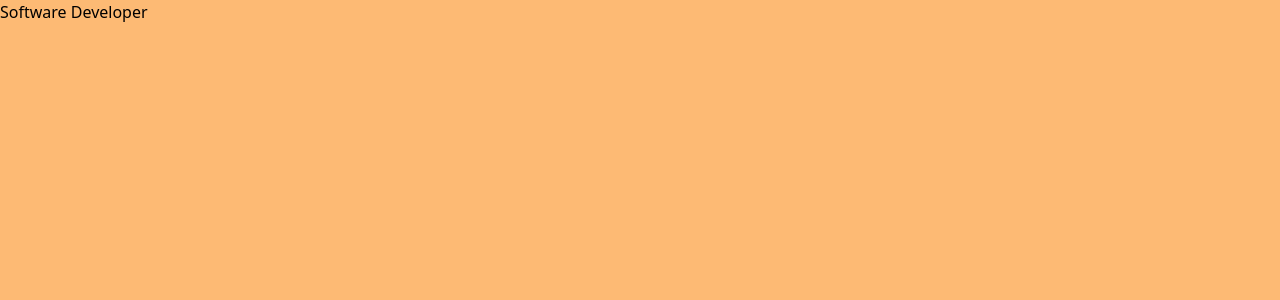
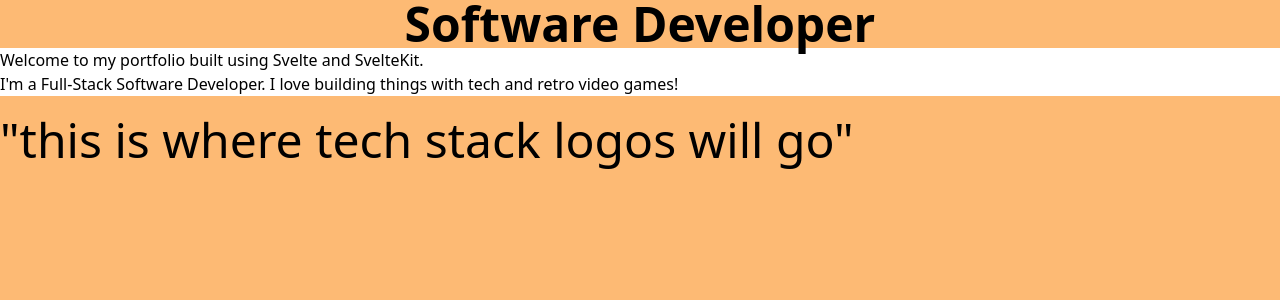
Before and after one commit to paulalextech/page-project, a SvelteKit app: page / in a window 1280 px wide. Shown: the top 300 px of the page. Built offline with nearby package versions, Linux system fonts and the light colour scheme.

Commit message:
added skeleton info

```diff
--- a/src/routes/+page.svelte
+++ b/src/routes/+page.svelte
@@ -1,4 +1,12 @@
-<h1>Software Developer</h1>
+<h1 class="text-5xl font-semibold text-center">Software Developer</h1>
+<div class="bg-white">
+	<p>Welcome to my portfolio built using Svelte and SvelteKit.</p>
+	<p>
+		I'm a Full-Stack Software Developer. I love building things with tech and retro video games!
+	</p>
+</div>
+
+<div class="text-5xl pt-5">"this is where tech stack logos will go"</div>
 
 <style lang="postcss">
 	:global(html) {
```
